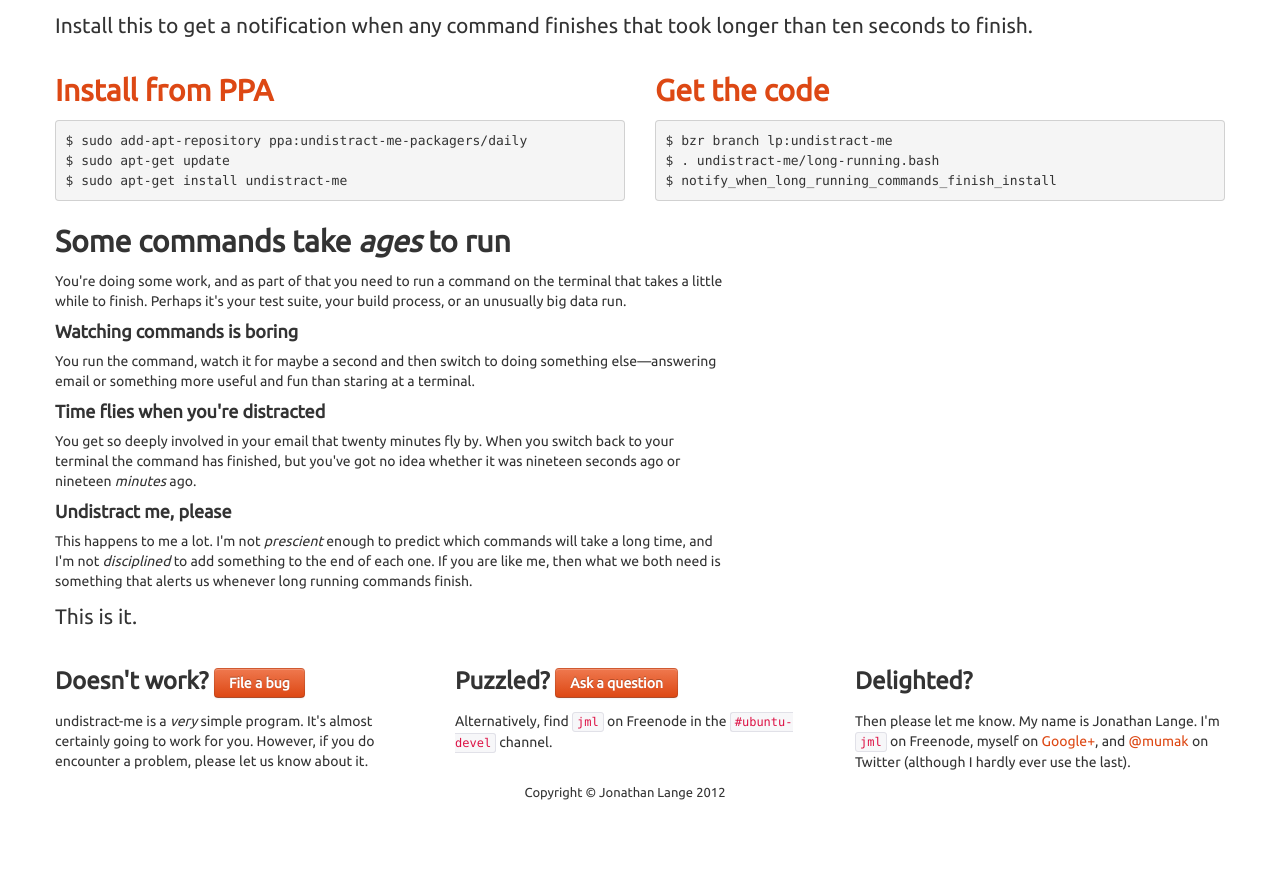
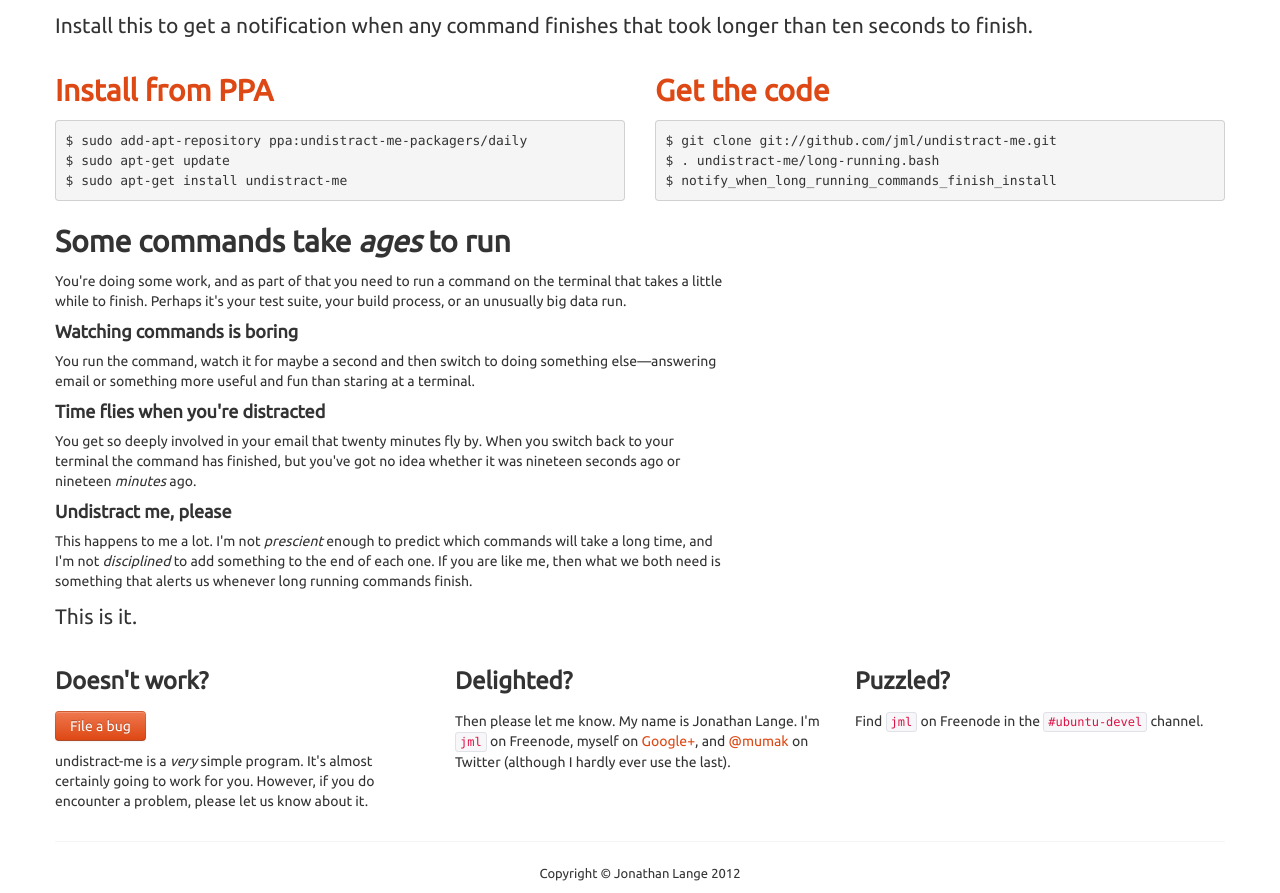
Before and after one commit to jml/undistract-me, a plain HTML site: page index.html in a window 1280 px wide. Shown: the part 320-1213 px from the top of the page. Before the commit the page ends 1132 px from the top, so only its background shows below. Drawn offline with nearby package versions, Linux system fonts and the light colour scheme.

Commit message:
Move to Github from Launchpad

```diff
--- a/index.html
+++ b/index.html
@@ -71,13 +71,13 @@ $ sudo apt-get install undistract-me</pre>
 
         <div class="span6">
           <h2>
-            <a href="https://code.launchpad.net/undistract-me">
+            <a href="https://github.com/jml/undistract-me">
               Get the code
             </a>
           </h2>
           <p>
             <pre>
-$ bzr branch lp:undistract-me
+$ git clone git://github.com/jml/undistract-me.git
 $ . undistract-me/long-running.bash
 $ notify_when_long_running_commands_finish_install</pre>
           </p>
@@ -123,7 +123,10 @@ $ notify_when_long_running_commands_finish_install</pre>
 
       <div id="contact" class="row">
         <div class="span4">
-          <h3>Doesn't work? <a class="btn btn-primary" href="https://bugs.launchpad.net/undistract-me/+filebug">File a bug</a></h3>
+          <h3>Doesn't work?</h3>
+          <p>
+            <a class="btn btn-primary" href="https://github.com/jml/undistract-me/issues/new">File a bug</a>
+          </p>
           <p>
             undistract-me is a <em>very</em> simple program.  It's almost
             certainly going to work for you.  However, if you do encounter a
@@ -131,16 +134,10 @@ $ notify_when_long_running_commands_finish_install</pre>
           </p>
         </div>
         <div class="span4">
-          <h3>Puzzled? <a class="btn btn-primary"
-          href="https://answers.launchpad.net/undistract-me/+addquestion">Ask
-              a question</a></h3>
+          <h3>Delighted?</h3>
           <p>
-            Alternatively, find <code>jml</code> on Freenode in
-            the <code>#ubuntu-devel</code> channel.
+            <span class="g-plusone" data-annotation="none" data-href="http://mumak.net/undistract-me/"></span>
           </p>
-        </div>
-        <div class="span4">
-          <h3>Delighted? <span class="g-plusone" data-annotation="none" data-href="http://mumak.net/undistract-me/"></span> </h3>
           <p>
             Then please let me know.  My name is Jonathan Lange.
             I'm <code>jml</code> on Freenode, myself
@@ -148,6 +145,14 @@ $ notify_when_long_running_commands_finish_install</pre>
             and <a href="http://twitter.com/mumak">@mumak</a> on Twitter
             (although I hardly ever use the last).
           </p>
+        </div>
+        <div class="span4">
+          <h3>Puzzled?</h3>
+          <p>
+            Find <code>jml</code> on Freenode in the <code>#ubuntu-devel</code> channel.
+          </p>
+        </div>
+
       </div>
 
       <hr />
```
